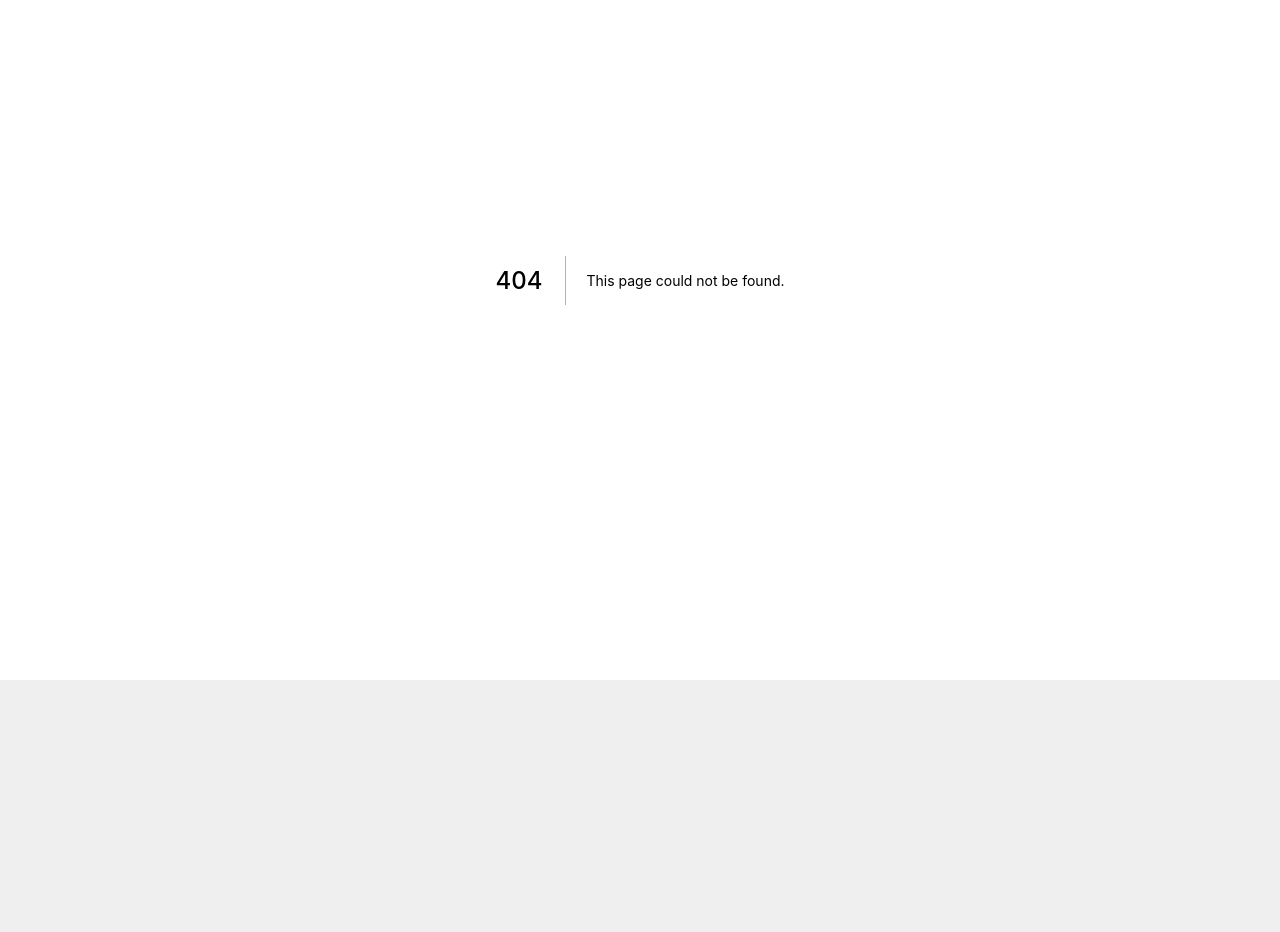
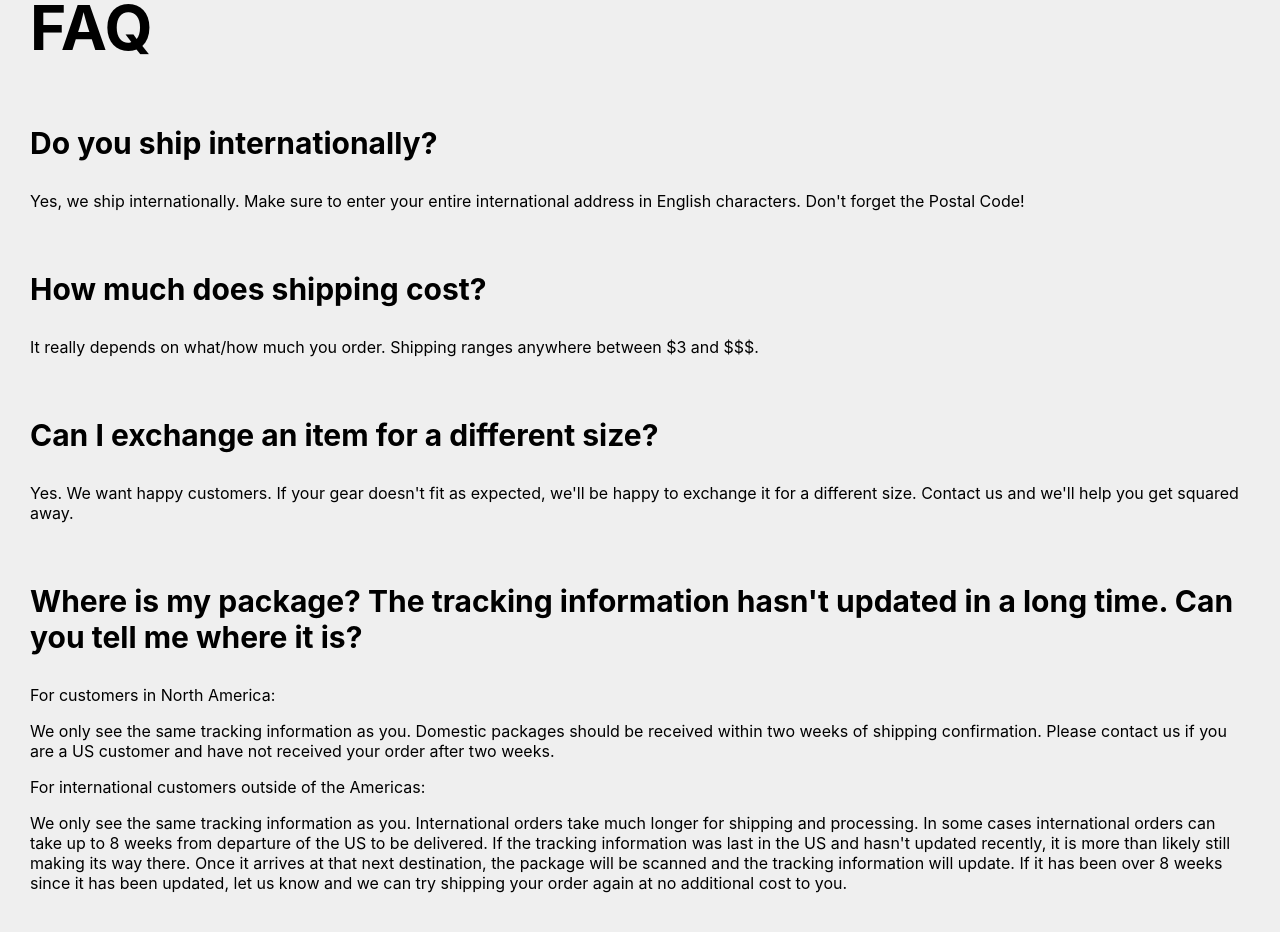
Before and after one commit to marcosrivasr/tienda-nextjs, a Next.js app: page /faq in a window 1280 px wide. Before the commit this address had no page. Shown: the part 120-1052 px from the top of the page. Before the commit the page ends 800 px from the top, so only its background shows below. Built offline with nearby package versions, Linux system fonts and the light colour scheme.

Commit message:
latest changes

```diff
--- a/components/layout.js
+++ b/components/layout.js
@@ -1,12 +1,21 @@
+import Head from "next/head";
 import Menu from "./menu";
 import style from "../styles/layout.module.css";
+import ShoppingCart from "../components/shoppingCart";
 
-export default function Layout({ children }) {
+export default function Layout({ children, title }) {
   return (
     <div>
+      <Head>
+        <title>Github Merch {title ? ` | ${title}` : ""}</title>
+        <meta name="description" content="Generated by create next app" />
+        <link rel="icon" href="/favicon.ico" />
+      </Head>
+
       <Menu />
 
       <div className={style.container}>{children}</div>
+      <ShoppingCart />
     </div>
   );
 }
--- /dev/null
+++ b/pages/faq.js
@@ -0,0 +1,57 @@
+import Layout from "../components/layout";
+import style from "../styles/faq.module.css";
+
+export default function FAQ() {
+  return (
+    <Layout>
+      <div className={style.faq}>
+        <h2>FAQ</h2>
+
+        <div>
+          <h3>Do you ship internationally?</h3>
+          <p>
+            Yes, we ship internationally. Make sure to enter your entire
+            international address in English characters. Don't forget the Postal
+            Code!
+          </p>
+          <h3>How much does shipping cost?</h3>
+          <p>
+            It really depends on what/how much you order. Shipping ranges
+            anywhere between $3 and $$$.
+          </p>
+          <h3>Can I exchange an item for a different size?</h3>
+          <p>
+            Yes. We want happy customers. If your gear doesn't fit as expected,
+            we'll be happy to exchange it for a different size. Contact us and
+            we'll help you get squared away.
+          </p>
+          <h3>
+            Where is my package? The tracking information hasn't updated in a
+            long time. Can you tell me where it is?
+          </h3>
+
+          <p>For customers in North America: </p>
+          <p>
+            We only see the same tracking information as you. Domestic packages
+            should be received within two weeks of shipping confirmation. Please
+            contact us if you are a US customer and have not received your order
+            after two weeks.
+          </p>
+          <p>For international customers outside of the Americas: </p>
+
+          <p>
+            We only see the same tracking information as you. International
+            orders take much longer for shipping and processing. In some cases
+            international orders can take up to 8 weeks from departure of the US
+            to be delivered. If the tracking information was last in the US and
+            hasn't updated recently, it is more than likely still making its way
+            there. Once it arrives at that next destination, the package will be
+            scanned and the tracking information will update. If it has been
+            over 8 weeks since it has been updated, let us know and we can try
+            shipping your order again at no additional cost to you.
+          </p>
+        </div>
+      </div>
+    </Layout>
+  );
+}
--- a/pages/store/[id].js
+++ b/pages/store/[id].js
@@ -5,7 +5,7 @@ import { getItemData, getPathsFromTitle } from "../../lib/items";
 
 export default function ProductPage({ productInfo }) {
   return (
-    <Layout>
+    <Layout title={productInfo.data.title}>
       <Product item={productInfo.data} showAs="Page" />
       <ShoppingCart />
     </Layout>
--- a/pages/store/index.js
+++ b/pages/store/index.js
@@ -14,7 +14,6 @@ export default function Index({ items }) {
             <Product key={item.id} item={item} showAs="item" />
           ))}
       </div>
-      <ShoppingCart />
     </Layout>
   );
 }
--- /dev/null
+++ b/styles/faq.module.css
@@ -0,0 +1,4 @@
+.faq h3 {
+  margin-top: 60px;
+  font-size: 30px;
+}
--- a/styles/menu.module.css
+++ b/styles/menu.module.css
@@ -4,7 +4,7 @@
   display: flex;
   align-items: center;
   box-shadow: 0 0 10px rgba(0, 0, 0, 0.4);
-  justify-content: space-between;
+  justify-content: space-around;
 }
 
 .menu > div {
@@ -13,7 +13,7 @@
 
 .link {
   display: block;
-  padding: 40px 35px;
+  padding: 20px 15px;
 }
 
 .link:hover {
```
Also changed, not shown: pages/index.js (+12 -16 lines), styles/Home.module.css (+20 -0 lines), public/img/banner.webp (added).
